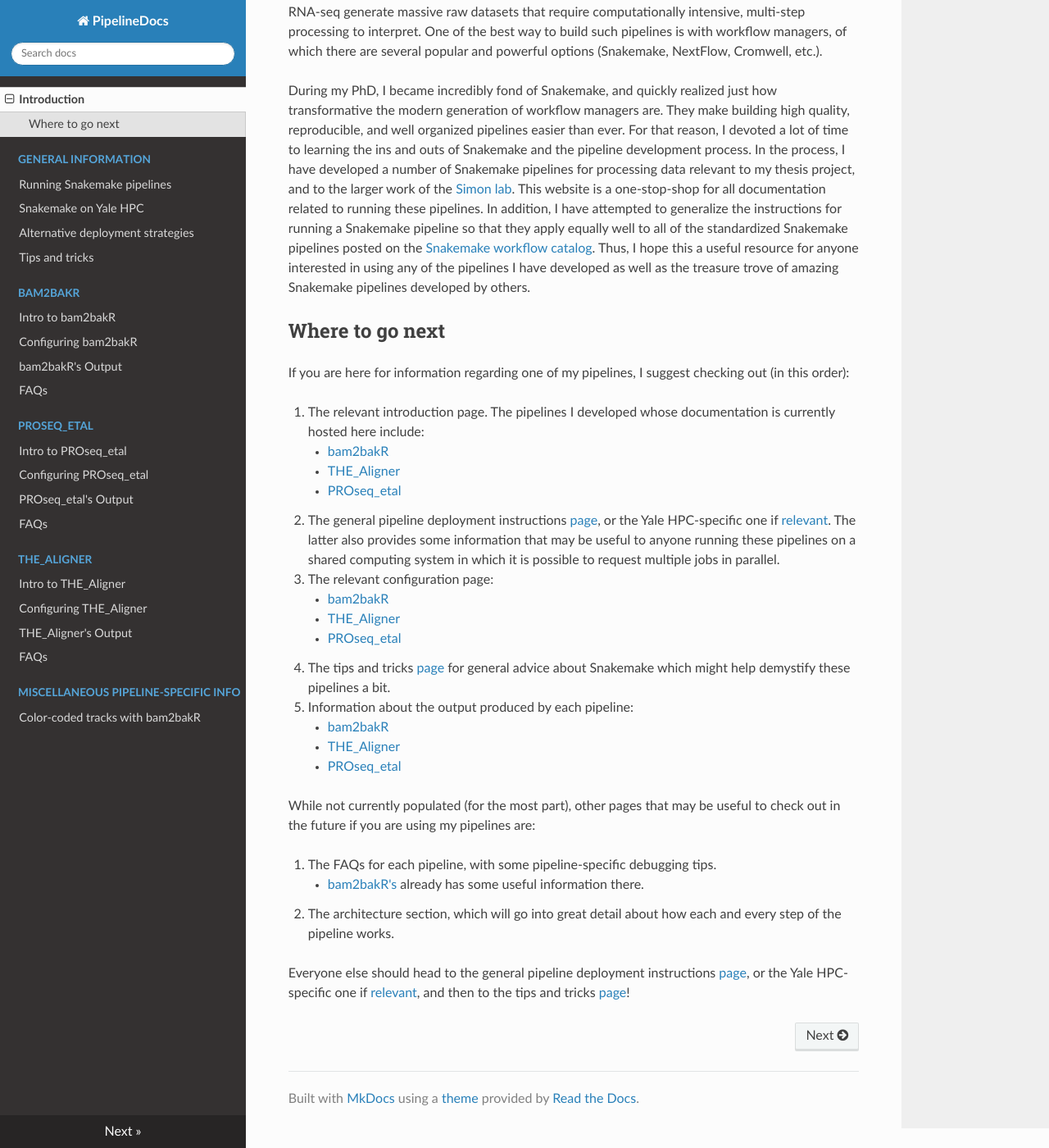
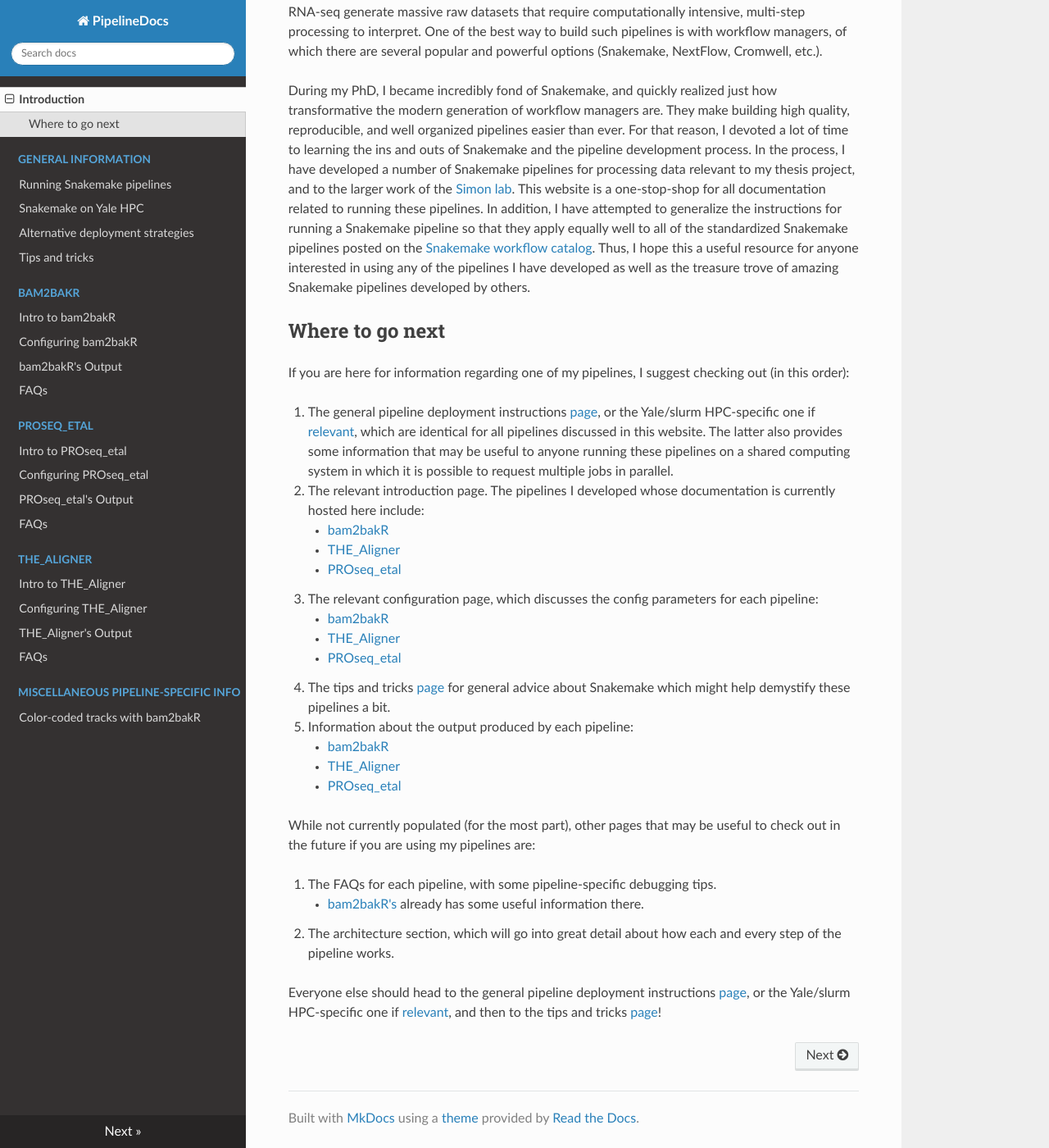
Before and after one commit to isaacvock/PipelineDocs, an MkDocs documentation site: the page built from docs/index.md, in a window 1280 px wide and 1400 px high, scrolled down 266 px. Shown: the whole window at 82% size. Built offline with MkDocs 1.6.1, drawn with Linux system fonts in a browser that asks for light colours; nearby versions of some CDN libraries.

Commit message:
Update intro page

```diff
--- a/docs/index.md
+++ b/docs/index.md
@@ -8,12 +8,12 @@ During my PhD, I became incredibly fond of Snakemake, and quickly realized just
 
 If you are here for information regarding one of my pipelines, I suggest checking out (in this order):
 
+1. The general pipeline deployment instructions [page](deploy.md), or the Yale/slurm HPC-specific one if [relevant](simon.md), which are identical for all pipelines discussed in this website. The latter also provides some information that may be useful to anyone running these pipelines on a shared computing system in which it is possible to request multiple jobs in parallel.
 1. The relevant introduction page. The pipelines I developed whose documentation is currently hosted here include:
     - [bam2bakR](bam2bakR/intro.md)
     - [THE_Aligner](aligner/intro.md)
     - [PROseq_etal](proseq/intro.md)
-1. The general pipeline deployment instructions [page](deploy.md), or the Yale HPC-specific one if [relevant](simon.md). The latter also provides some information that may be useful to anyone running these pipelines on a shared computing system in which it is possible to request multiple jobs in parallel.
-1. The relevant configuration page:
+1. The relevant configuration page, which discusses the config parameters for each pipeline:
     - [bam2bakR](bam2bakR/configuration.md)
     - [THE_Aligner](aligner/configuration.md)
     - [PROseq_etal](proseq/configuration.md)
@@ -30,4 +30,4 @@ While not currently populated (for the most part), other pages that may be usefu
 1. The architecture section, which will go into great detail about how each and every step of the pipeline works.
 
 
-Everyone else should head to the general pipeline deployment instructions [page](deploy.md), or the Yale HPC-specific one if [relevant](simon.md), and then to the tips and tricks [page](pragmatism.md)!
+Everyone else should head to the general pipeline deployment instructions [page](deploy.md), or the Yale/slurm HPC-specific one if [relevant](simon.md), and then to the tips and tricks [page](pragmatism.md)!
```
